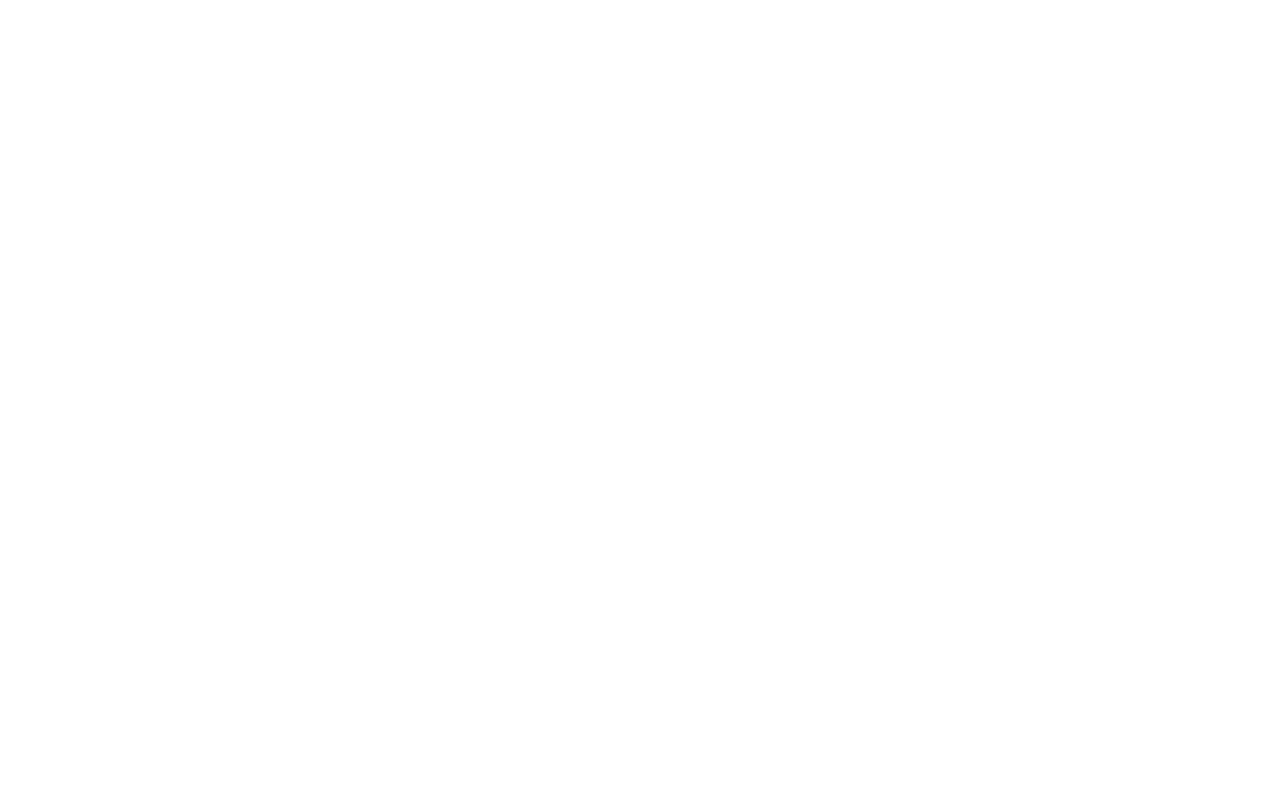
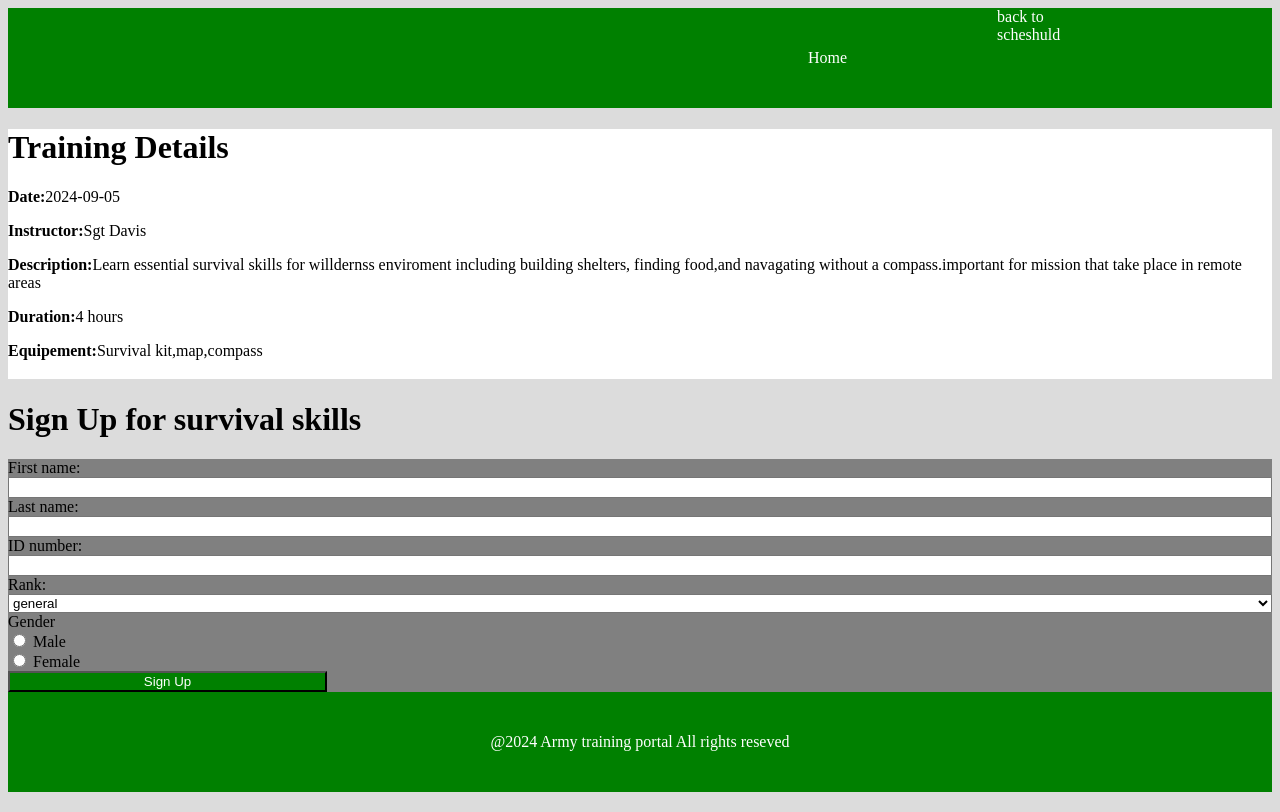
Before and after one commit to ruviRedner/test, a plain HTML site: page regstration.html in a window 1280 px wide. Drawn offline with Linux system fonts and the light colour scheme.

Commit message:
finishTest

```diff
--- a/regstration.css
+++ b/regstration.css
@@ -0,0 +1,56 @@
+body{
+    background-color:gainsboro;
+}
+
+#nav{
+    height: 100px;
+    background-color: green;
+}
+#textTitle{
+    color: white;
+    text-align: center;
+    font-family: 'Trebuchet MS', 'Lucida Sans Unicode', 'Lucida Grande', 'Lucida Sans', Arial, sans-serif;
+}
+.containar{
+    display: flex;
+    justify-content: space-between;
+    color: white;
+    margin-top: 0;
+    margin-left: 800px;
+    margin-right: 800px;
+    gap: 150px;
+}
+#first{
+    background-color:white;
+    height: 250px;
+}
+form{
+    background-color: gray;
+    display: flex;
+    flex-direction: column;
+    justify-content: space-between;
+    height: 300px;
+}
+#submit{
+    background-color:green;
+    display: inline-block;
+    margin-right: 945px;
+    color: white;
+
+}
+.fother{
+    display: flex;
+    flex-direction: column;
+    justify-content: space-between;
+
+}
+#nav1{
+    background-color: green;
+    color:white;
+    text-align: center;
+    height: 100px;
+    margin-bottom: 20px;
+    display:flex;
+    align-items: center;
+    justify-content: center;
+}
--- a/regstration.html
+++ b/regstration.html
@@ -3,9 +3,68 @@
 <head>
     <meta charset="UTF-8">
     <meta name="viewport" content="width=device-width, initial-scale=1.0">
-    <title>Document</title>
+    <title>Army unit</title>
+    <link rel="stylesheet" href="regstration.css">
 </head>
 <body>
+    <nav id="nav">
+        <div class="containar">
+            <div id="nav1">Home</div>
+            <div id="nav2">back to scheshuld</div>
+
+        </div>
+        <div id="title"><h1 id="textTitle">Survival skills - willbrenss</h1></div>
+    </nav>
+    <div id="first">
+        <h1>Training  Details</h1>
+        <p><b>Date:</b>2024-09-05</p>
+        <p><b>Instructor:</b>Sgt Davis</p>
+        <p><b>Description:</b>Learn essential survival skills for willdernss enviroment including building shelters, finding food,and navagating without a compass.important for mission that take place in remote areas</p>
+        <p><b>Duration:</b>4 hours</p>
+        <p><b>Equipement:</b>Survival kit,map,compass</p>
+    </div>
+    <h1><b>Sign Up for survival skills</b></h1>
+    <form>
+
+            First name:
+            <input type="text">
+
+
+            Last name:
+            <input type="text">
+
+
+            ID number:
+            <input type="number">
+
+
+            Rank:
+            <select>
+                <option value="">general</option>
+                <option value="">commander</option>
+                <option value="">chif</option>
+                <option value="">sgt</option>
+                <option value="">capten</option>
+            </select>
+        Gender
+        <label>
+            <input type="radio">
+            Male
+        </label>
+        <label>
+            <input type="radio">
+            Female
+        </label>
+        <input id="submit" type="submit" value="Sign Up">
+
+        <div class="fouter">
+            <div id="nav1">@2024 Army training portal All rights reseved</div>
+        </div>
+
+
+
+
+    </form>
 
 </body>
 </html>
```
Also changed, not shown: index.html (+6 -6 lines).
